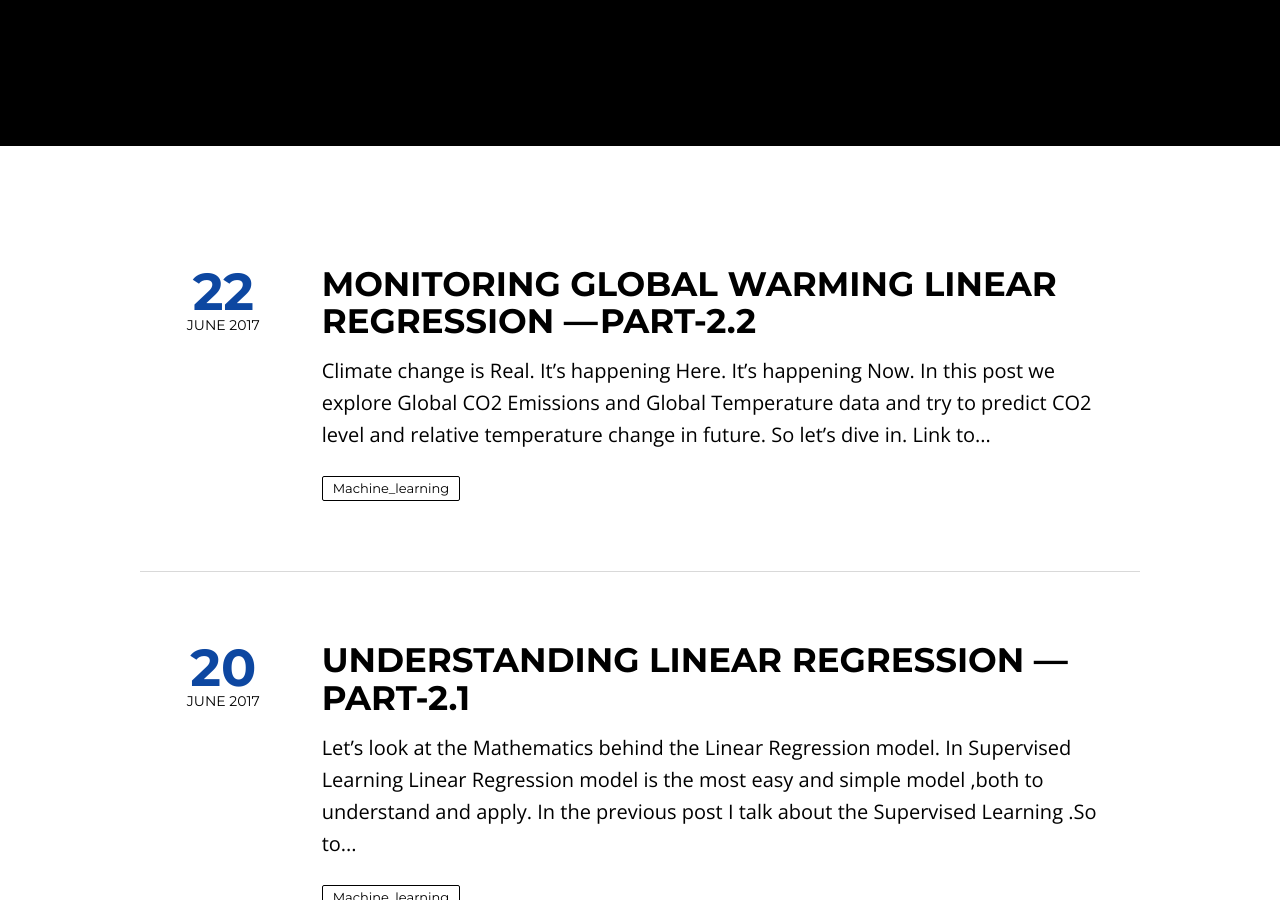
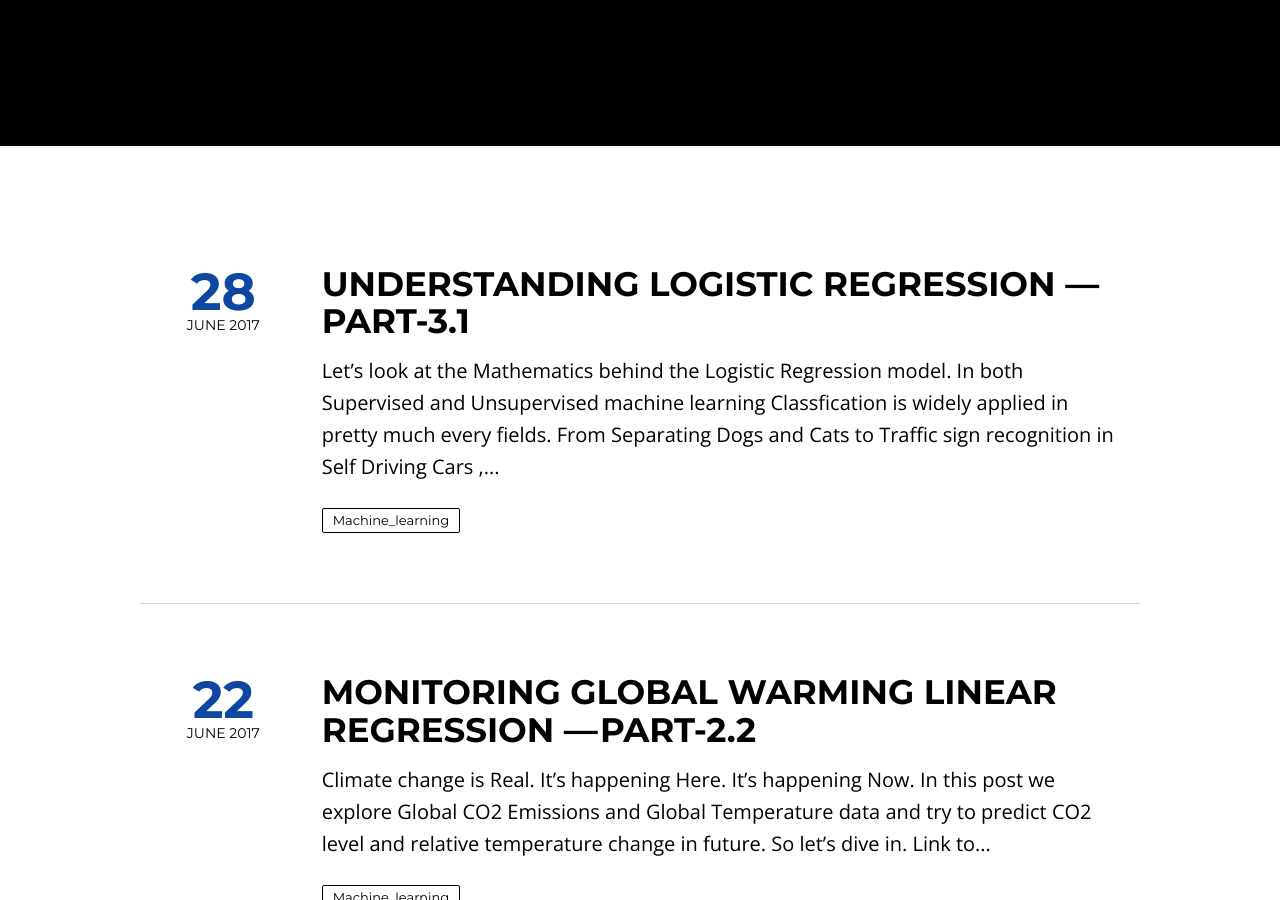
Before and after one commit to chinmaydas96/chinmaydas96.github.io, a Jekyll site: the page built from index.html, in a window 1280 px wide and 900 px high, scrolled down 378 px. Built offline with Jekyll 4.4.1, drawn with Linux system fonts in a browser that asks for light colours; nearby versions of some CDN libraries; library files that are not in the unit come from our copies; the list of posts is cut into pages by our own code; some of the changed text lies outside the part shown.

Commit message:
adding pictures

```diff
--- /dev/null
+++ b/_posts/2017-06-28-Machine-Learning-3.1.md
@@ -0,0 +1,32 @@
+---
+layout: post
+title: Understanding Logistic Regression —  Part-3.1
+description: "Math Behind Logistic Regression Works"
+headline: "Machine Leaning Part-3.1"
+categories: Machine_Learning
+tags:
+  - machine_learning
+  - classification_model
+
+comments: true
+mathjax: null
+featured: true
+published: true
+---
+
+<img class="image-post" src="{{ site.url }}/images/machine_learning/lr2.jpg" alt="Classification image">
+
+> Let's look at the Mathematics behind the **Logistic Regression** model.
+
+In both Supervised and Unsupervised machine learning `Classfication` is widely applied in pretty much every fields. From Separating Dogs and Cats to Traffic sign recognition in Self Driving Cars , Classification models are used everywhere.
+
+So there are two classification model. One is `Binary Classification` (classify between two things) and another is `Multiclass Classification`.
+
+In this post I will write about one of the Supervised Classification Algorithm called Logistic Regression algorithm. It is the simplest and most basic Classification algorithm.
+
+> And NO, Logistic Regression is not a Regression algorithm.
+
+It is derived from Linear Regression algorithm that's why it is called so. I mentioned in Part-1 about Supervised Classification
+method. So we are given a lebeled input data with features and we need to derived a model to classify on other example.
+
+So let's visualise a datasets.
```
Also changed, not shown: _posts/2017-06-20-Machine-Learning-2.1.md (+1 -1 lines), _posts/2017-06-22-Machine-Learning-2.2.md (+1 -1 lines), images/machine_learning/error.jpg (added), images/machine_learning/error.png (deleted), images/machine_learning/lr2.jpg (added).
